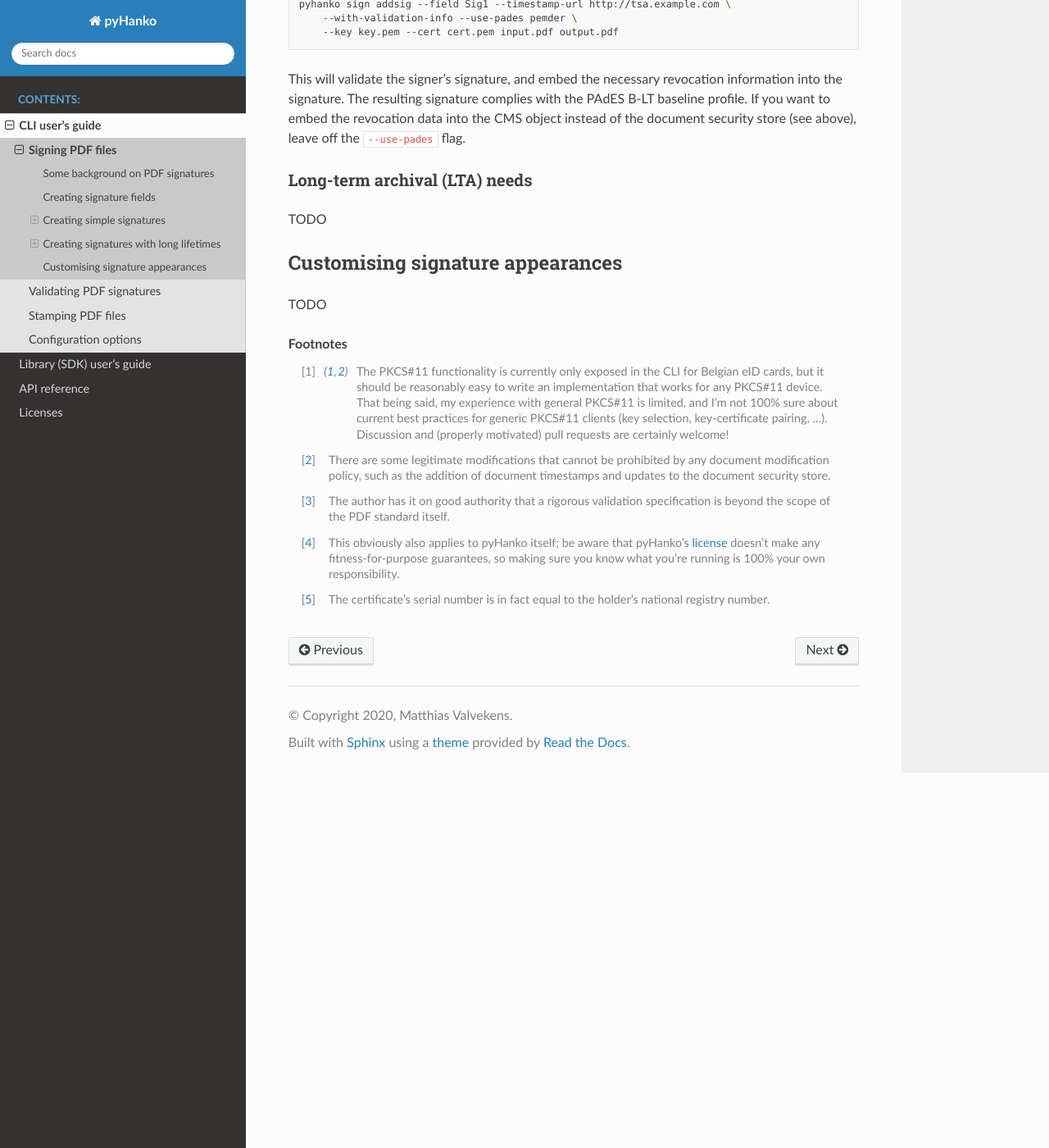
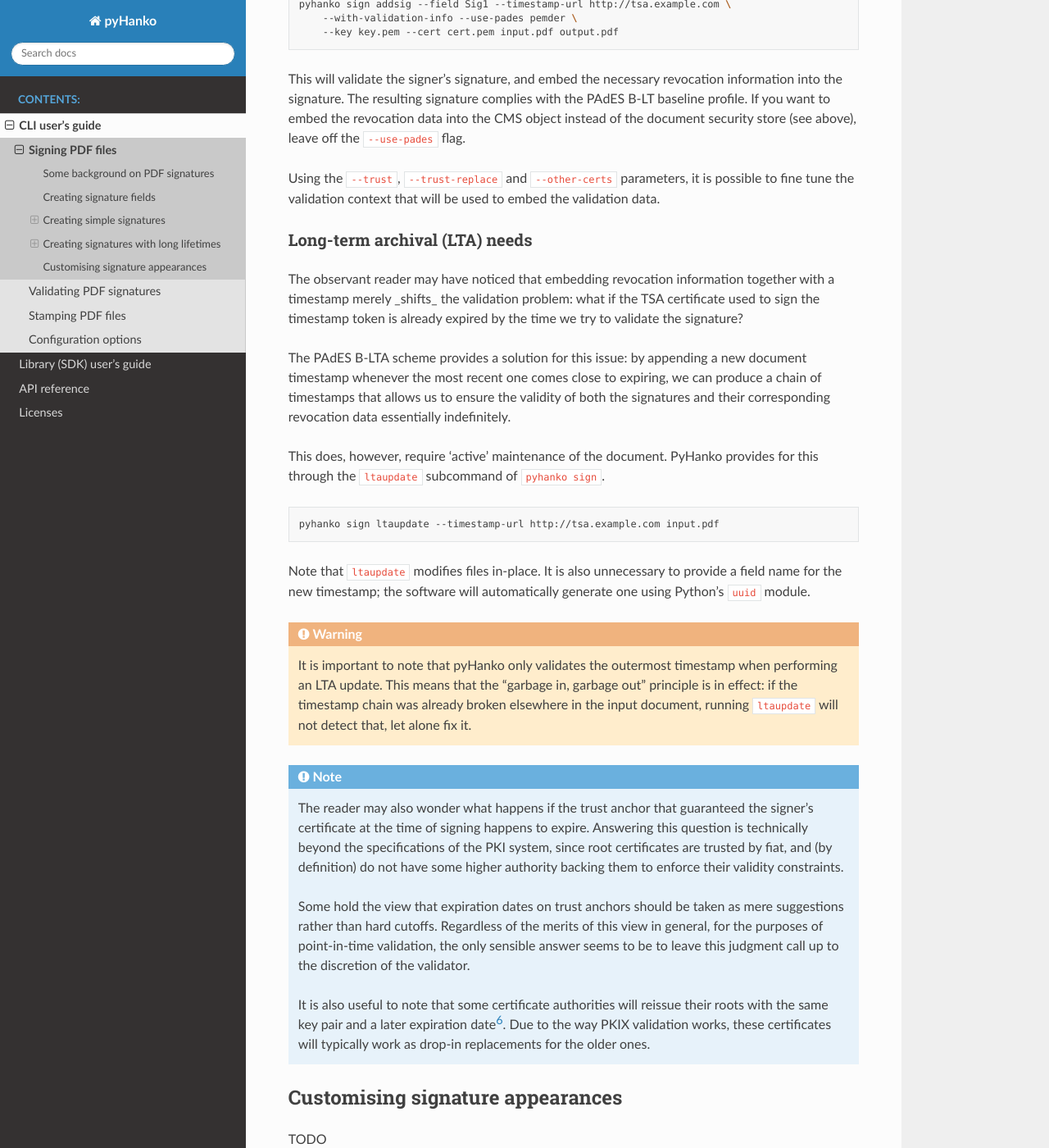
Before and after one commit to MatthiasValvekens/pyHanko, a Sphinx documentation site: the page built from docs/cli-guide/signing.rst, in a window 1280 px wide and 1400 px high, scrolled down 6751 px. Shown: the whole window at 82% size. Built offline with Sphinx 7.4.7 and the Read the Docs theme 2.0.0, drawn with Linux system fonts in a browser that asks for light colours; some of the changed text lies outside the part shown.

Commit message:
Discuss LTA for signatures in the docs

```diff
--- a/docs/cli-guide/signing.rst
+++ b/docs/cli-guide/signing.rst
@@ -361,13 +361,63 @@ The resulting signature complies with the PAdES B-LT baseline profile.
 If you want to embed the revocation data into the CMS object instead of
 the document security store (see above), leave off the ``--use-pades`` flag.
 
+Using the ``--trust``, ``--trust-replace`` and ``--other-certs`` parameters, it
+is possible to fine tune the validation context that will be used to embed
+the validation data.
 
 .. _lta-sigs:
 
 Long-term archival (LTA) needs
 ^^^^^^^^^^^^^^^^^^^^^^^^^^^^^^
 
-TODO
+The observant reader may have noticed that embedding revocation information
+together with a timestamp merely _shifts_ the validation problem: what if the
+TSA certificate used to sign the timestamp token is already expired by the time
+we try to validate the signature?
+
+The PAdES B-LTA scheme provides a solution for this issue: by appending a new
+document timestamp whenever the most recent one comes close to expiring, we can
+produce a chain of timestamps that allows us to ensure the validity of both
+the signatures and their corresponding revocation data essentially indefinitely.
+
+This does, however, require 'active' maintenance of the document.
+PyHanko provides for this through the ``ltaupdate`` subcommand of
+``pyhanko sign``.
+
+.. code-block:: bash
+
+    pyhanko sign ltaupdate --timestamp-url http://tsa.example.com input.pdf
+
+Note that ``ltaupdate`` modifies files in-place. It is also unnecessary to
+provide a field name for the new timestamp; the software will automatically
+generate one using Python's ``uuid`` module.
+
+.. warning::
+    It is important to note that pyHanko only validates the outermost timestamp
+    when performing an LTA update. This means that the "garbage in, garbage out"
+    principle is in effect: if the timestamp chain was already broken elsewhere
+    in the input document, running ``ltaupdate`` will not detect that, let alone
+    fix it.
+
+.. note::
+    The reader may also wonder what happens if the trust anchor that guaranteed
+    the signer's certificate at the time of signing happens to expire.
+    Answering this question is technically beyond the specifications of the PKI
+    system, since root certificates are trusted by fiat, and (by definition) do
+    not have some higher authority backing them to enforce their validity
+    constraints.
+
+    Some hold the view that expiration dates on trust anchors should be taken
+    as mere suggestions rather than hard cutoffs.
+    Regardless of the merits of this view in general, for the purposes of
+    point-in-time validation, the only sensible answer seems to be to leave
+    this judgment call up to the discretion of the validator.
+
+    It is also useful to note that some certificate authorities will reissue
+    their roots with the same key pair and a later expiration date\
+    [#reissuingroot]_.
+    Due to the way PKIX validation works, these certificates will typically
+    work as drop-in replacements for the older ones.
 
 Customising signature appearances
 ---------------------------------
@@ -397,3 +447,6 @@ TODO
 .. [#nnserial]
     The certificate's serial number is in fact equal to the holder's
     national registry number.
+.. [#reissuingroot]
+    Author's note: it's not clear to me whether this is good PKI practice, and
+    how common it is.
```
